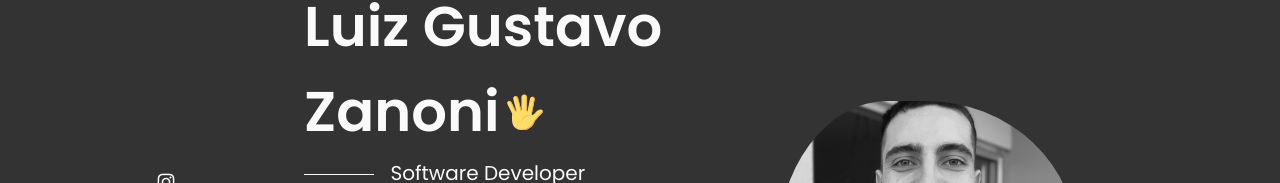
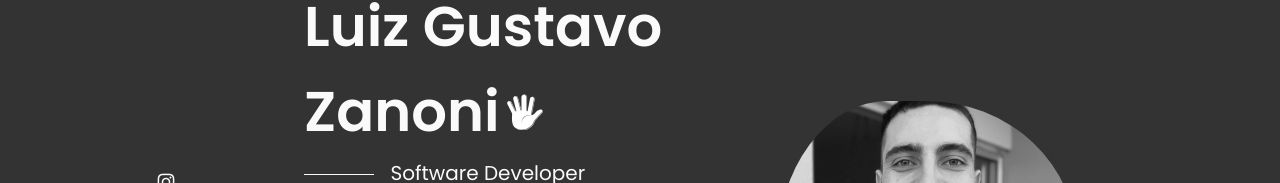
Before and after one commit to luizzanoni/portfolioReact, a React (Create React App) app: page / in a window 1280 px wide. Shown: the part 200-383 px from the top of the page. Built offline with nearby package versions, Linux system fonts and the light colour scheme.

Commit message:
att color hand

```diff
--- a/src/components/header/Header.jsx
+++ b/src/components/header/Header.jsx
@@ -1,4 +1,4 @@
-import React, { useLayoutEffect, useState } from "react";
+import React, { useState } from "react";
 import "./header.css";
 
 export const Header = () => {
@@ -7,6 +7,10 @@ export const Header = () => {
   const toggleTheme = () => {
     alert("Aguarde... Em fase de construção!")
   }
+
+  // Inicio da tentativa de dark mode
+  // quando rever esta demanda, utilizar este import
+  // import React, { useLayoutEffect, useState } from "react";
 
   // const header = document.querySelector(".header");
   // const themeButton = document.getElementById("theme-button");
--- a/src/components/home/Data.jsx
+++ b/src/components/home/Data.jsx
@@ -14,43 +14,43 @@ export const Data = () => {
         >
           <path
             d="M25.4995 32.0305L31.3495 33.1555L36.1495 8.48051C36.4495 6.83051 35.3995 5.18051 33.8245 4.88051C32.1745 4.58051 30.5995 5.70551 30.2995 7.35551L25.4995 32.0305Z"
-            fill="#FFDD67"
+            fill="#FFF"
           ></path>
           <path
             d="M33.8996 4.88018C33.6746 4.80518 33.5246 4.80518 33.2996 4.80518C34.6496 5.33018 35.3996 6.75518 35.0996 8.25518L30.2996 32.9302L31.3496 33.1552L36.1496 8.48018C36.5246 6.75518 35.4746 5.18018 33.8996 4.88018Z"
-            fill="#EBA352"
+            fill="#808080"
           ></path>
           <path
             d="M19.4995 32.7802H26.5495V5.55518C26.5495 3.53018 24.9745 1.80518 23.0245 1.80518C21.1495 1.80518 19.4995 3.45518 19.4995 5.55518V32.7802Z"
-            fill="#FFDD67"
+            fill="#FFF"
           ></path>
           <path
             d="M23.0995 1.80518C22.9495 1.80518 22.7245 1.80518 22.5745 1.88018C24.2995 2.18018 25.5745 3.68018 25.5745 5.55518V32.8552H26.6245V5.55518C26.6245 3.45518 25.0495 1.80518 23.0995 1.80518Z"
-            fill="#EBA352"
+            fill="#808080"
           ></path>
           <path
             d="M15.7495 32.7054L21.7495 31.1304L15.2245 6.30541C14.7745 4.58041 13.0495 3.53041 11.3995 3.90541C9.74948 4.35541 8.77448 6.08041 9.22448 7.80541L15.7495 32.7054Z"
-            fill="#FFDD67"
+            fill="#FFF"
           ></path>
           <path
             d="M11.3995 3.90541L10.9495 4.13041C12.4495 4.05541 13.7995 5.03041 14.2495 6.60541L20.7745 31.4304L21.8245 31.1304L15.2245 6.30541C14.7745 4.58041 13.0495 3.53041 11.3995 3.90541Z"
-            fill="#EBA352"
+            fill="#808080"
           ></path>
           <path
             d="M2.99937 10.355C1.57437 11.03 1.12437 12.83 1.87437 14.33L11.7744 34.055L16.7994 31.505L6.89937 11.78C6.14937 10.28 4.42437 9.68 2.99937 10.355Z"
-            fill="#FFDD67"
+            fill="#FFF"
           ></path>
           <path
             d="M2.99956 10.355C2.84956 10.43 2.69956 10.505 2.54956 10.655C3.82456 10.28 5.24956 10.955 5.92456 12.305L15.8246 32.03L16.7996 31.58L6.89956 11.78C6.14956 10.28 4.42456 9.68 2.99956 10.355Z"
-            fill="#EBA352"
+            fill="#808080"
           ></path>
           <path
             d="M46.2744 22.2801C45.0744 19.9551 41.3244 20.1051 37.4994 24.3051C34.7994 27.2301 34.2744 28.2051 31.5744 28.1301V25.0551C31.5744 25.0551 25.7994 20.7801 14.3244 22.7301C14.3244 22.7301 7.79945 23.6301 7.79945 27.0801C7.79945 27.0801 6.67445 35.4051 8.99945 40.6551C12.4494 48.4551 30.1494 50.4801 35.6994 37.2051C36.8244 34.5801 39.0744 32.6301 41.0994 30.1551C43.4244 27.1551 47.5494 24.7551 46.2744 22.2801Z"
-            fill="#FFDD67"
+            fill="#FFF"
           ></path>
           <path
             d="M46.2745 22.28C46.0495 21.83 45.7495 21.53 45.3745 21.23C45.4495 21.305 45.5245 21.38 45.5245 21.53C46.7995 24.08 42.6745 26.405 40.1995 29.405C38.1745 31.88 35.9245 33.83 34.7995 36.455C29.9995 47.93 16.0495 47.93 10.1995 42.68C15.5245 48.68 30.5245 49.28 35.5495 37.205C36.6745 34.58 38.9245 32.63 40.9495 30.155C43.4245 27.155 47.5495 24.755 46.2745 22.28ZM32.3245 28.13C27.4495 26.33 18.7495 29.63 19.9495 38.405C19.9495 30.23 27.3745 28.205 31.4245 28.205C32.0245 28.13 32.3245 28.13 32.3245 28.13Z"
-            fill="#EBA352"
+            fill="#808080"
           ></path>
         </svg>
       </h1>
```
